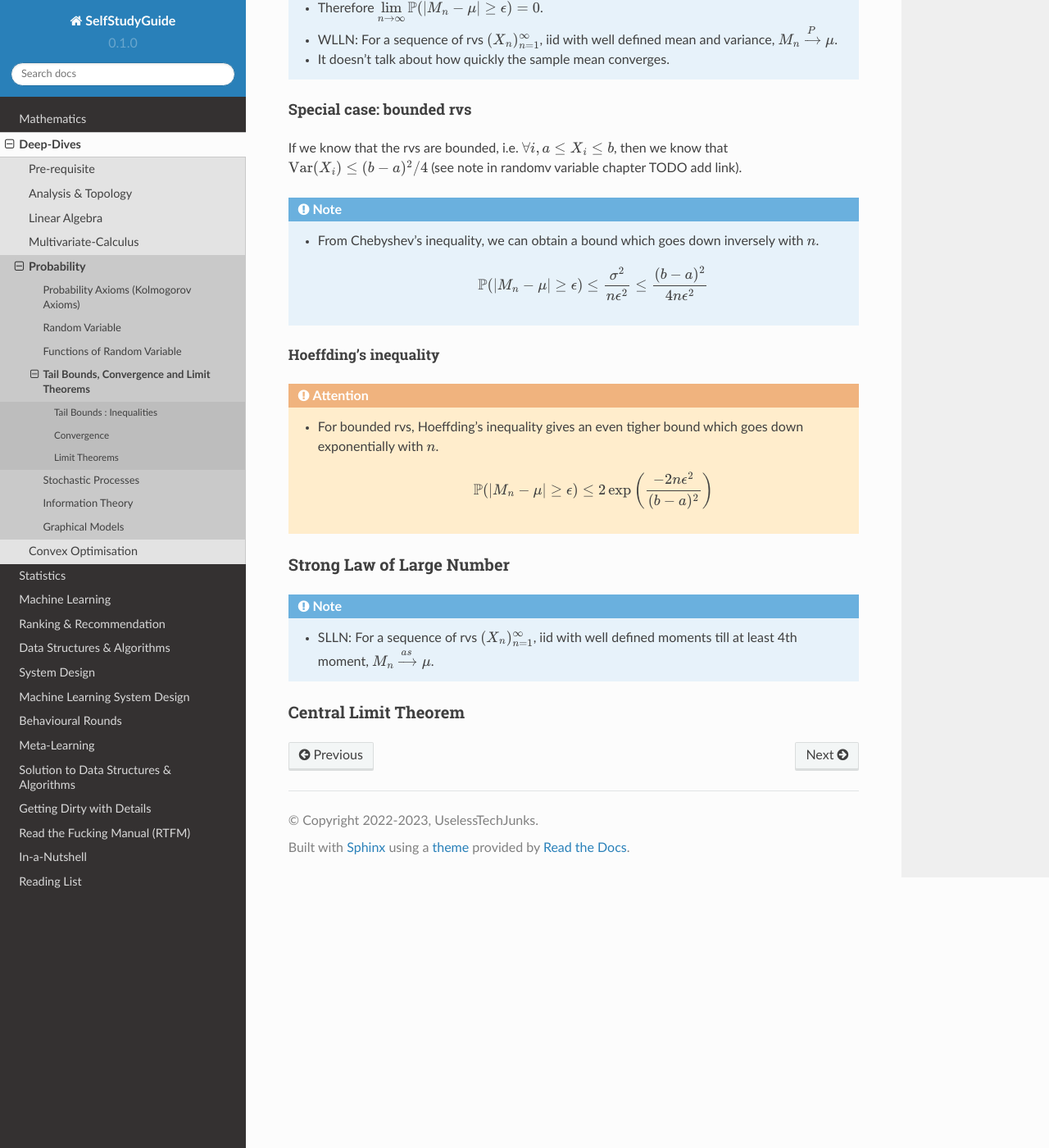
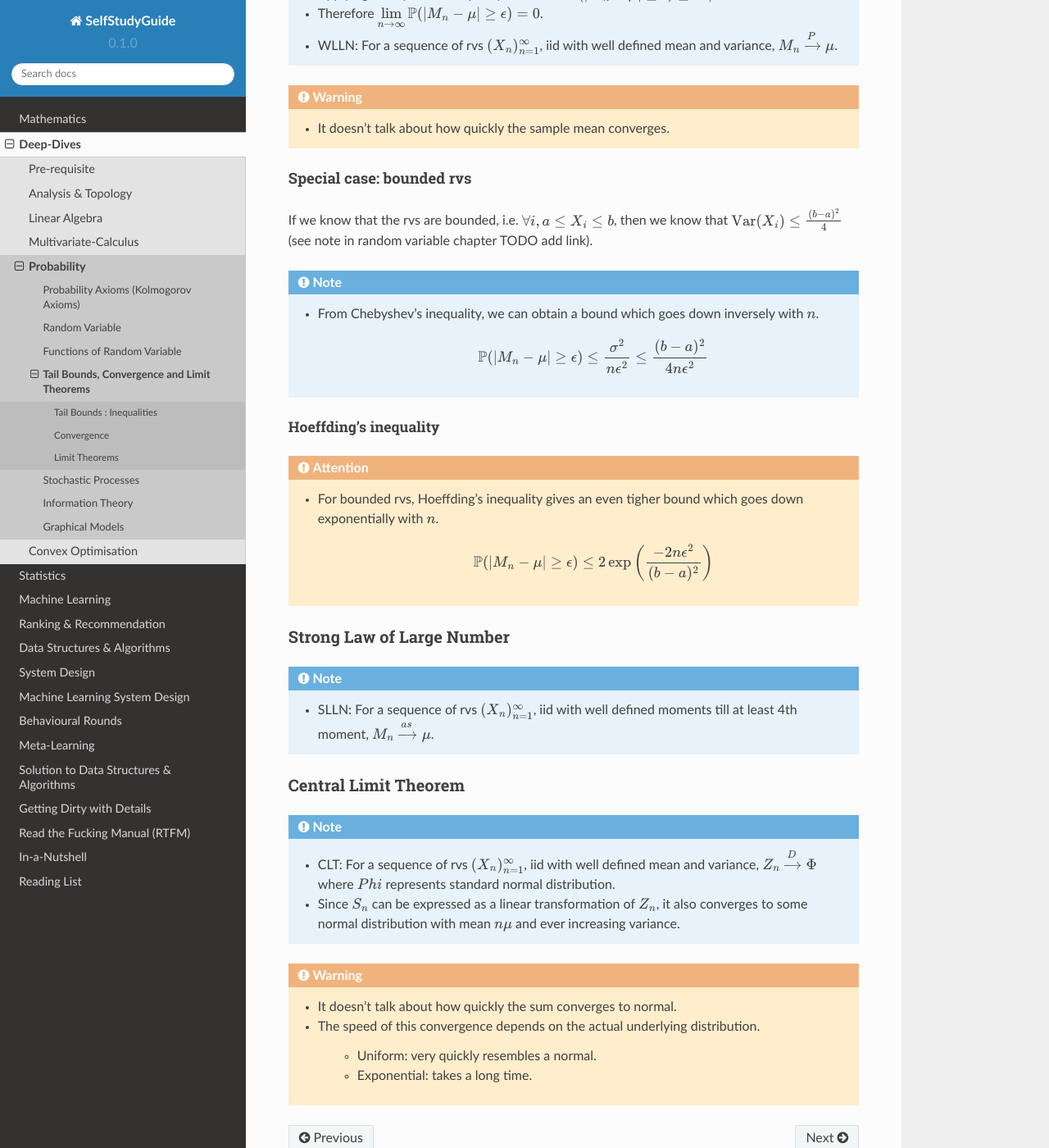
Before and after one commit to uselesstechjunks/leetcode, a Sphinx documentation site: the page built from docs/source/math/prob/ineq.rst, in a window 1280 px wide and 1400 px high, scrolled down 4107 px. Shown: the whole window at 82% size. Built offline with Sphinx 7.4.7 and the Read the Docs theme 2.0.0, drawn with Linux system fonts in a browser that asks for light colours; some of the changed text lies outside the part shown.

Commit message:
Update ineq.rst

```diff
--- a/docs/source/math/prob/ineq.rst
+++ b/docs/source/math/prob/ineq.rst
@@ -113,7 +113,7 @@ Here we deal with rvs of 3 special kind for a given sequence of rvs :math:`(X_n)
 .. note::
 	* Let the sum rv be :math:`S_n=\sum_{i=1}^n X_i` for a given :math:`n`. We can think of a sequence of this as :math:`(S_n)_{n=1}^\infty`.
 
-		* We note that :math:`\mathbb{E}[S_n]=n\mu` and :math:`\mathrm{Var}(S_n)\to\infty`.
+		* We note that :math:`\mathbb{E}[S_n]=n\mu` and :math:`\lim\limits_{n\to\infty}\mathrm{Var}(S_n)\to\infty`.
 	* Let the sample mean rv be :math:`M_n=\frac{S_n}{n}` for a given :math:`n`. We can think of a sequence of this as :math:`(M_n)_{n=1}^\infty`.
 
 		* We note that :math:`\mathbb{E}[M_n]=\mu` and :math:`\mathrm{Var}(M_n)=\sigma^2/n`.
@@ -128,11 +128,13 @@ Weak Law of Large Number
 	* Applying Chebyshev's inequality, we obtain :math:`\mathbb{P}(|M_n-\mu|\geq \epsilon)\leq \sigma^2/n\cdot \epsilon^2`.
 	* Therefore :math:`\lim\limits_{n\to\infty}\mathbb{P}(|M_n-\mu|\geq \epsilon)=0`.
 	* WLLN: For a sequence of rvs :math:`(X_n)_{n=1}^\infty`, iid with well defined mean and variance, :math:`M_n\xrightarrow[]{P}\mu`.
+
+.. warning::
 	* It doesn't talk about how quickly the sample mean converges.
 
 Special case: bounded rvs
 ------------------------------------
-If we know that the rvs are bounded, i.e. :math:`\forall i, a\leq X_i\leq b`, then we know that :math:`\mathrm{Var}(X_i)\leq (b-a)^2/4` (see note in randomv variable chapter TODO add link).
+If we know that the rvs are bounded, i.e. :math:`\forall i, a\leq X_i\leq b`, then we know that :math:`\mathrm{Var}(X_i)\leq \frac{(b-a)^2}{4}` (see note in random variable chapter TODO add link).
 
 .. note::
 	* From Chebyshev's inequality, we can obtain a bound which goes down inversely with :math:`n`.
@@ -153,3 +155,13 @@ Strong Law of Large Number
 
 Central Limit Theorem
 ====================================
+.. note::
+	* CLT: For a sequence of rvs :math:`(X_n)_{n=1}^\infty`, iid with well defined mean and variance, :math:`Z_n\xrightarrow[]{D}\Phi` where :math:`Phi` represents standard normal distribution.
+	* Since :math:`S_n` can be expressed as a linear transformation of :math:`Z_n`, it also converges to some normal distribution with mean :math:`n\mu` and ever increasing variance.
+
+.. warning::
+	* It doesn't talk about how quickly the sum converges to normal.
+	* The speed of this convergence depends on the actual underlying distribution.
+
+		* Uniform: very quickly resembles a normal.
+		* Exponential: takes a long time.
```
